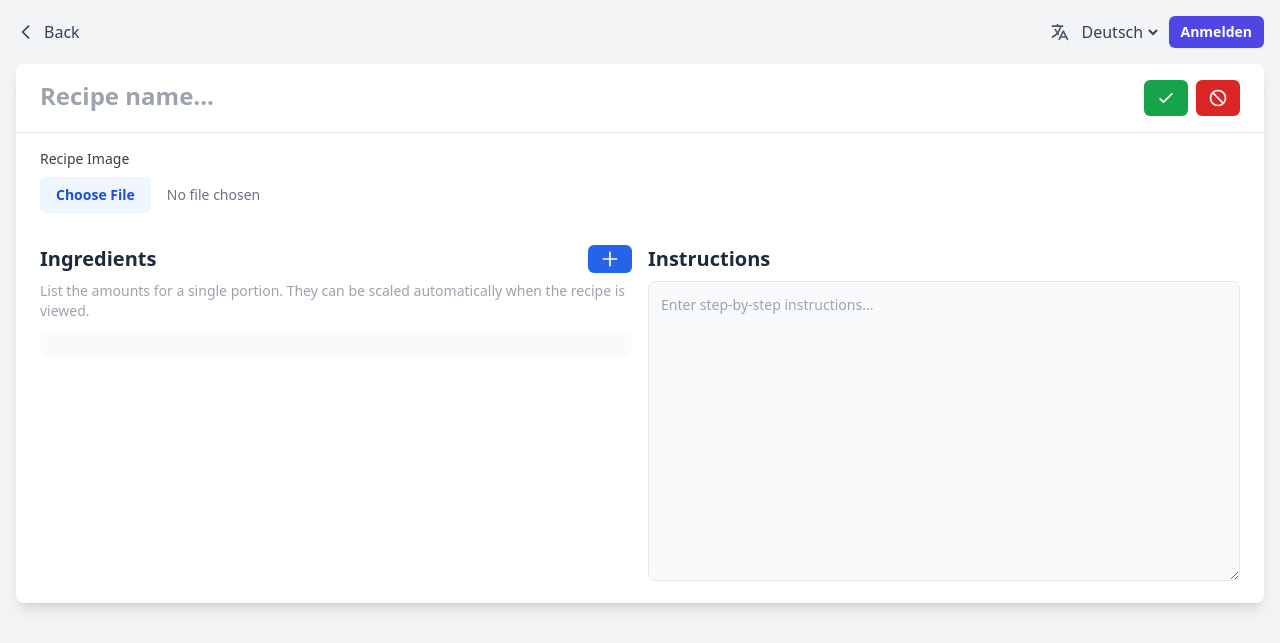
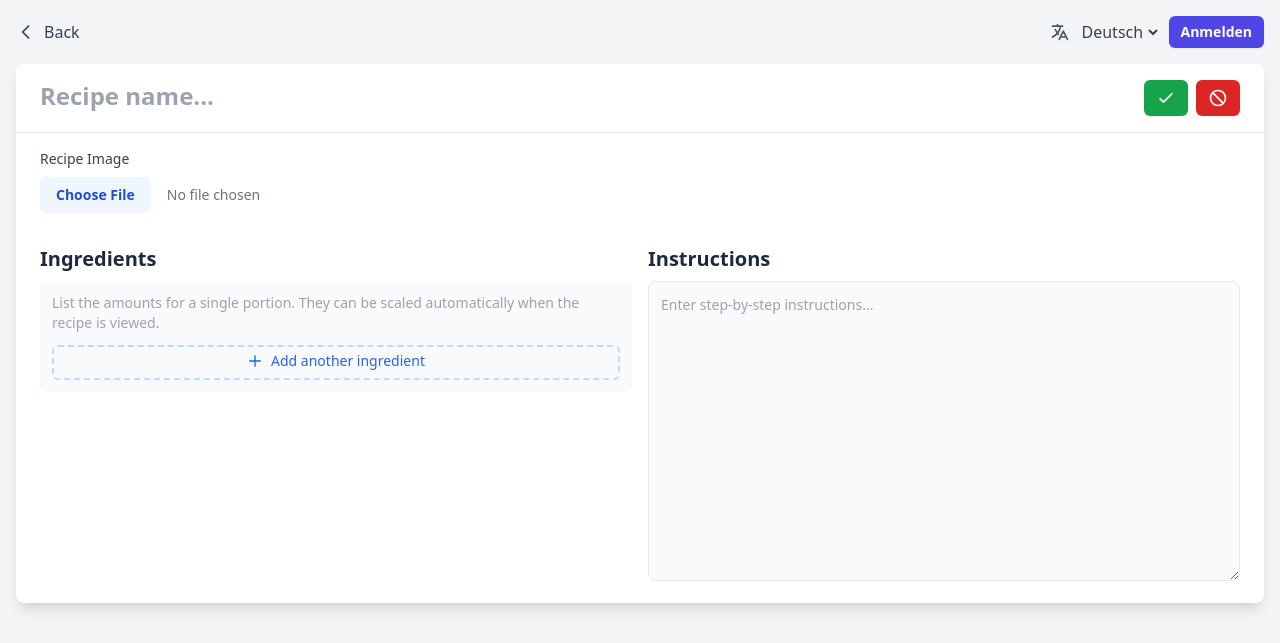
Before and after one commit to PhilippTh/recipe-viewer, a Django app: template recipe_viewer/templates/recipes/recipe_form.html in a window 1280 px wide. Shown: the top 643 px of the page. Run offline with Django 5.2, Linux system fonts and the light colour scheme; the template is opened without the code that fills it: values that come from a table or form of the project are taken from there, others are empty; some libraries are stand-ins or nearby versions.

Commit message:
Styling improvements

```diff
--- a/recipe_viewer/templates/recipes/_ingredient_section.html
+++ b/recipe_viewer/templates/recipes/_ingredient_section.html
@@ -1,25 +1,11 @@
 {% load i18n %}
 <div id="ingredients-section" >
-    <div class="flex justify-between items-center mb-2">
-        <h2 class="text-xl font-bold text-slate-800 mb-0">{% trans "Ingredients" %}</h2>
-        <button
-            type="button"
-            name="form_action"
-            value="add_ingredient"
-            formnovalidate
-            class="px-3 py-1 bg-blue-600 text-white text-sm font-medium rounded-md hover:bg-blue-700 focus:outline-none focus:ring-2 focus:ring-blue-500 focus:ring-offset-2 transition-colors"
-            title="{% trans 'Add Ingredient' %}"
-            data-on:click="@post('{% url 'add_ingredient_form' %}', { contentType: 'form', selector: '#recipe-form', headers: {'X-CSRFToken': '{{ csrf_token }}'} })"
-        >
-            <svg class="w-5 h-5" fill="none" stroke="currentColor" viewBox="0 0 24 24" xmlns="http://www.w3.org/2000/svg">
-                <path stroke-linecap="round" stroke-linejoin="round" stroke-width="2" d="M12 4v16m8-8H4"></path>
-            </svg>
-        </button>
-    </div>
-    <p class="text-sm text-gray-400 mb-3">
-        {% trans "List the amounts for a single portion. They can be scaled automatically when the recipe is viewed." %}
-    </p>
+    <h2 class="text-xl font-bold text-slate-800 mb-2">{% trans "Ingredients" %}</h2>
+
     <div class="bg-gray-50 rounded-lg p-3">
+        <p class="text-sm text-gray-400 mb-3">
+            {% trans "List the amounts for a single portion. They can be scaled automatically when the recipe is viewed." %}
+        </p>
         <div id="ingredient-management">
             {% for hidden_field in ingredient_formset.management_form %}
                 {{ hidden_field }}
@@ -80,6 +66,24 @@
                 </div>
             {% endfor %}
         </div>
+        <div class="mt-2">
+            <button
+                type="button"
+                name="form_action"
+                value="add_ingredient"
+                formnovalidate
+                class="w-full border-2 border-dashed border-blue-200 text-blue-600 text-sm font-medium py-1 rounded-md hover:bg-blue-50 hover:border-blue-400 focus:outline-none focus:ring-2 focus:ring-blue-500 focus:ring-offset-2 transition-colors"
+                title="{% trans 'Add Ingredient' %}"
+                data-on:click="@post('{% url 'add_ingredient_form' %}', { contentType: 'form', selector: '#recipe-form', headers: {'X-CSRFToken': '{{ csrf_token }}'} })"
+            >
+                <span class="inline-flex items-center gap-2">
+                    <svg class="w-4 h-4" fill="none" stroke="currentColor" viewBox="0 0 24 24" xmlns="http://www.w3.org/2000/svg">
+                        <path stroke-linecap="round" stroke-linejoin="round" stroke-width="2" d="M12 4v16m8-8H4"></path>
+                    </svg>
+                    {% trans "Add another ingredient" %}
+                </span>
+            </button>
+        </div>
 
         {% if ingredient_formset.non_form_errors %}
             <div class="text-red-600 text-sm mt-2">{{ ingredient_formset.non_form_errors }}</div>
```
